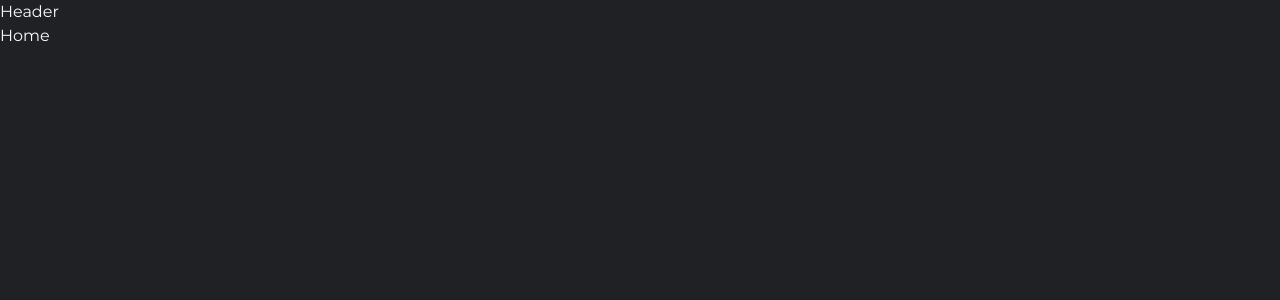
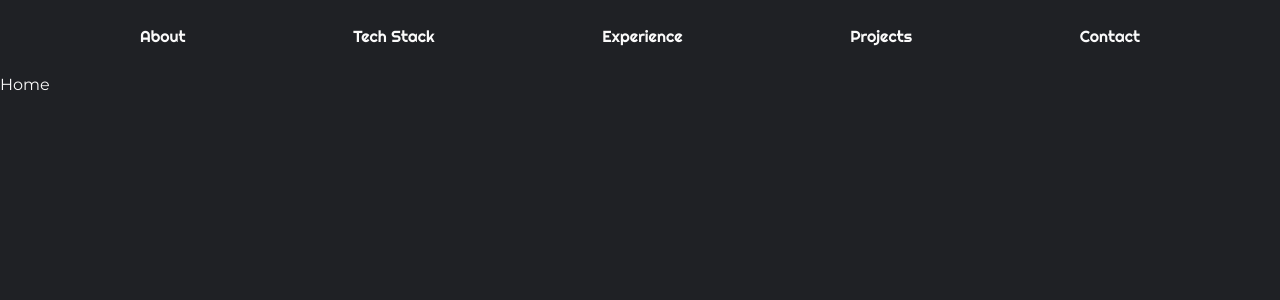
Before and after one commit to ErickBGomez/portfolio, a React app: page / in a window 1280 px wide. Shown: the top 300 px of the page. Built offline with nearby package versions, Linux system fonts and the light colour scheme; the HTML template or start-up script is replaced by a standard one.

Commit message:
Add animated nav element component

```diff
--- a/package.json
+++ b/package.json
@@ -11,6 +11,7 @@
   },
   "dependencies": {
     "@tailwindcss/vite": "^4.1.18",
+    "motion": "^12.23.26",
     "react": "^19.2.0",
     "react-dom": "^19.2.0",
     "react-router": "^7.11.0",
--- a/src/layout/Layout.tsx
+++ b/src/layout/Layout.tsx
@@ -1,5 +1,5 @@
 import { Outlet } from "react-router";
-import Header from "./components/Header";
+import Header from "./components/header/Header";
 
 const Layout = () => {
   return (
--- a/src/layout/components/Header.tsx
+++ /dev/null
@@ -1,5 +0,0 @@
-const Header = () => {
-  return <div>Header</div>;
-};
-
-export default Header;
--- /dev/null
+++ b/src/layout/components/header/Header.tsx
@@ -0,0 +1,25 @@
+import NavElement from "./NavElement";
+
+const navElements = [
+  { label: "About", href: "#about" },
+  { label: "Tech Stack", href: "#tech-stack" },
+  { label: "Experience", href: "#experience" },
+  { label: "Projects", href: "#projects" },
+  { label: "Contact", href: "#contact" },
+];
+
+const Header = () => {
+  return (
+    <div className="w-full p-6">
+      <div className="max-w-250 mx-auto">
+        <div className="flex items-center justify-between">
+          {navElements.map((element, index) => (
+            <NavElement key={index} label={element.label} href={element.href} />
+          ))}
+        </div>
+      </div>
+    </div>
+  );
+};
+
+export default Header;
--- /dev/null
+++ b/src/layout/components/header/NavElement.tsx
@@ -0,0 +1,39 @@
+import { useState } from "react";
+import { Link } from "react-router";
+import { motion, AnimatePresence } from "motion/react";
+
+type HeaderItemProps = {
+  label: string;
+  href: string;
+};
+
+const NavElement = ({ label, href }: HeaderItemProps) => {
+  const [isHovered, setIsHovered] = useState(false);
+
+  return (
+    <div
+      onMouseEnter={() => setIsHovered(true)}
+      onMouseLeave={() => setIsHovered(false)}
+      className="relative"
+    >
+      <AnimatePresence mode="popLayout">
+        {isHovered && (
+          <motion.div
+            className="absolute translate-1/2 w-2 h-2 bg-primary rotate-45 rounded-[1.5px]"
+            initial={{ x: 0 }}
+            animate={{ x: -20 }}
+            exit={{ x: 0 }}
+          />
+        )}
+      </AnimatePresence>
+      <Link
+        to={href}
+        className="font-display hover:text-primary transition-colors duration-300"
+      >
+        {label}
+      </Link>
+    </div>
+  );
+};
+
+export default NavElement;
```
Also changed, not shown: 1 other file (tests, documents, lock files or other folders).
